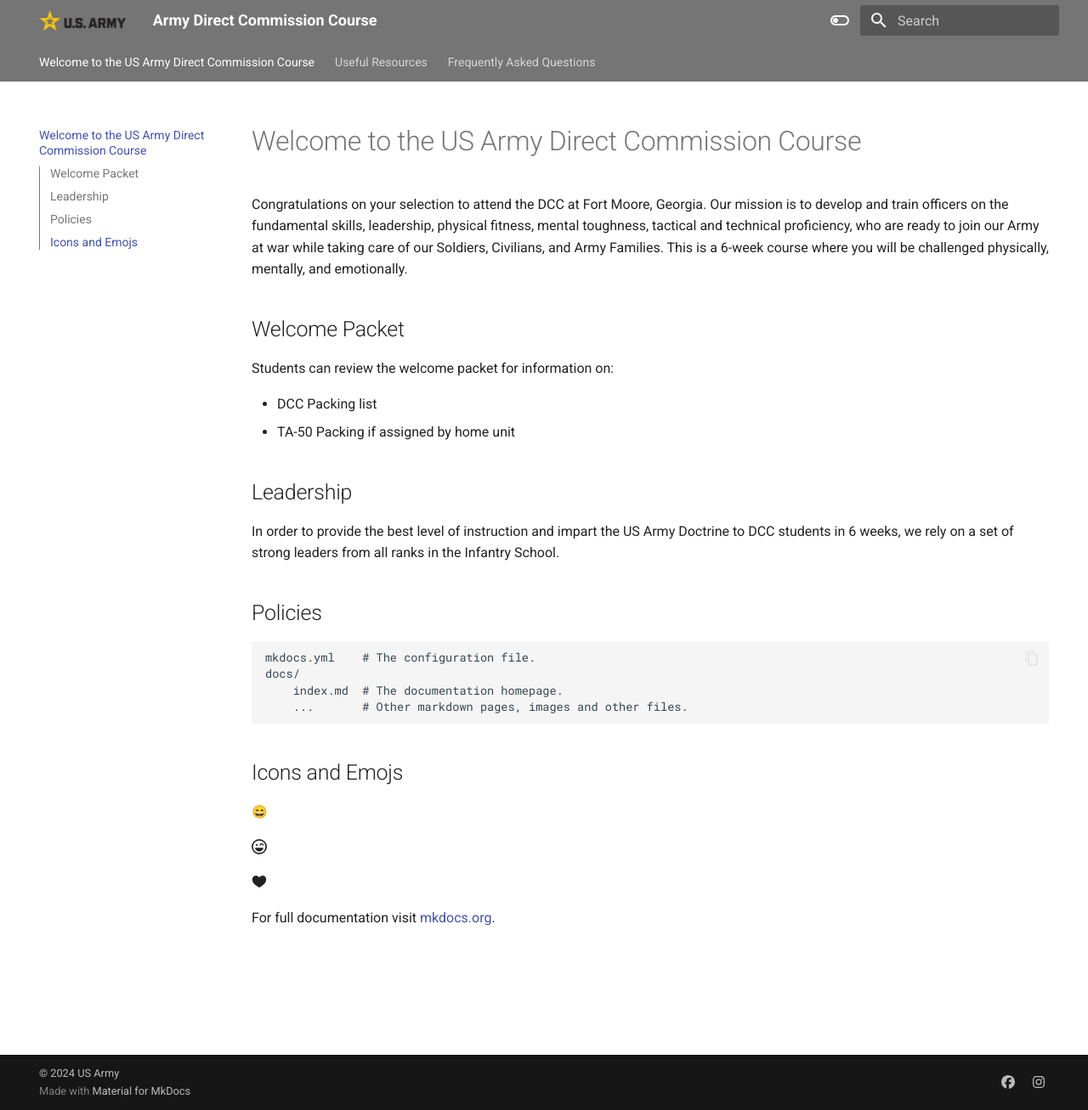
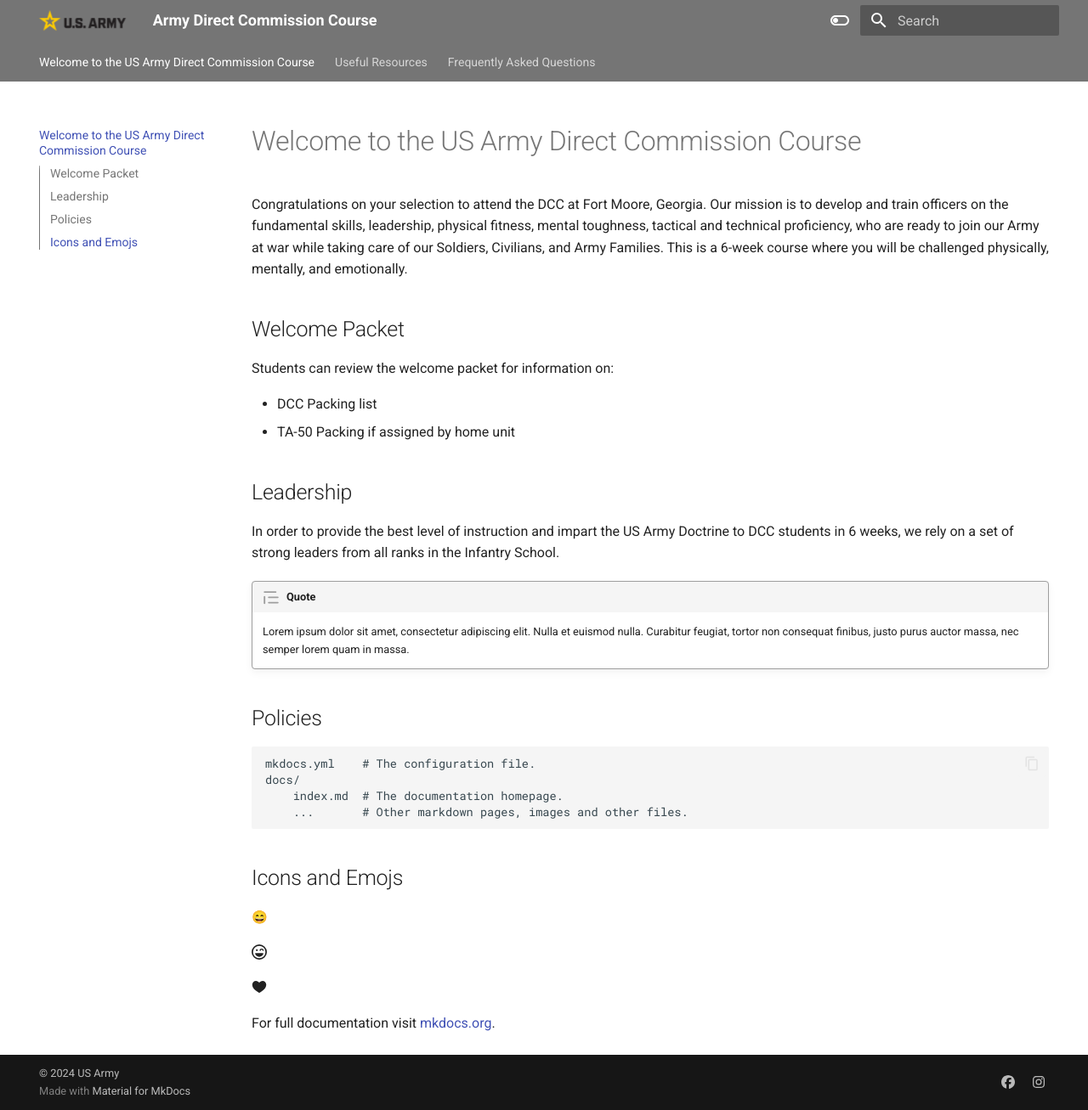
Before and after one commit to asapcyber/Army-DCC, an MkDocs documentation site: the page built from docs/index.md, in a window 1280 px wide and 1307 px high. Shown: the whole window at 85% size. Built offline with MkDocs 1.6.1 and Material for MkDocs 9.7.7, drawn with Linux system fonts in a browser that asks for light colours; emoji names are drawn with the system emoji font.

Commit message:
modified:   docs/index.md 	modified:   mkdocs.yml

```diff
--- a/docs/index.md
+++ b/docs/index.md
@@ -16,6 +16,11 @@
 In order to provide the best level of instruction and impart the US Army Doctrine to DCC students in 6 weeks, we rely on
 a set of strong leaders from all ranks in the Infantry School.
 
+!!! quote
+
+    Lorem ipsum dolor sit amet, consectetur adipiscing elit. Nulla et euismod
+    nulla. Curabitur feugiat, tortor non consequat finibus, justo purus auctor
+    massa, nec semper lorem quam in massa.
 
 
 ## Policies
--- a/mkdocs.yml
+++ b/mkdocs.yml
@@ -65,6 +65,9 @@
       emoji_index: !!python/name:materialx.emoji.twemoji
       emoji_generator: !!python/name:materialx.emoji.to_svg
 
+#plugins:
+#  - optimize
+
 extra:
   analytics:
     provider: google
@@ -73,7 +76,7 @@
 extra:
   social:
     - icon: fontawesome/brands/facebook
-      link: https://facebook.com
+      link: https://www.facebook.com/ECoDCC311thINRegtOCS/
     - icon: fontawesome/brands/instagram
       link: https://instagram.com
 copyright: |
```
